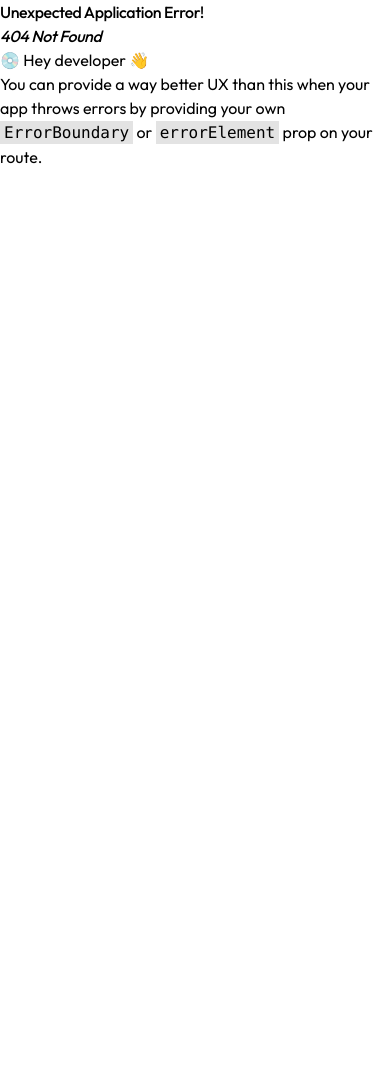
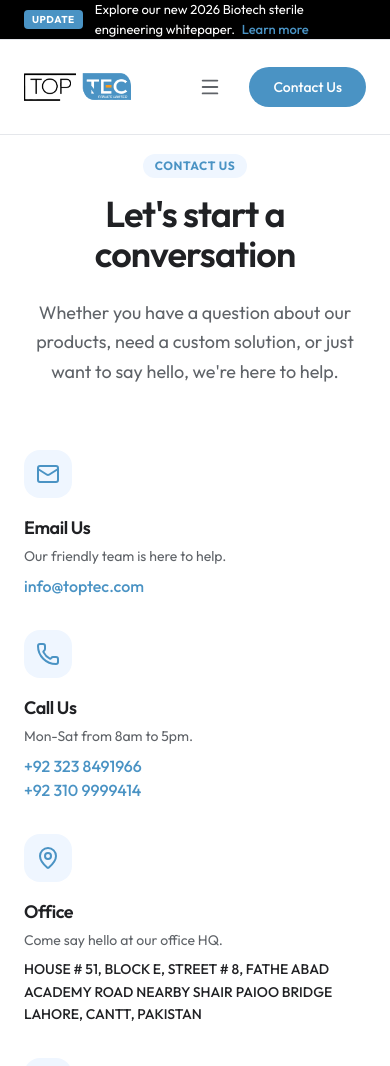
Before and after one commit to UmurAwais/TopTec, a React (Vite) app: page /contact in a window 390 px wide. Before the commit this address had no page. Shown: the top 1066 px of the page. Before the commit the page ends 844 px from the top, so only its background shows below. Built offline with nearby package versions, Linux system fonts and the light colour scheme.

Commit message:
feat: Added Contact page with modern design, responsive layout, and real contact information

```diff
--- a/src/components/Navbar.jsx
+++ b/src/components/Navbar.jsx
@@ -356,9 +356,9 @@ const Navbar = () => {
               </Link>
             </div>
 
-            <button className="ml-2 px-6 py-2.5 bg-[#4A93C4] text-white rounded-full font-medium text-sm hover:bg-[#3b7ba8] hover:shadow-md transition-all active:scale-95 cursor-pointer">
+            <Link to="/contact" className="ml-2 px-6 py-2.5 bg-[#4A93C4] text-white rounded-full font-medium text-sm hover:bg-[#3b7ba8] hover:shadow-md transition-all active:scale-95 cursor-pointer">
               Contact Us
-            </button>
+            </Link>
           </div>
         </div>
       </nav>
@@ -410,9 +410,9 @@ const Navbar = () => {
               </div>
             </div>
             <div className="mt-auto p-8 border-t border-gray-100 bg-gray-50/50">
-              <button className="w-full py-4 bg-[#4A93C4] text-white rounded-full font-medium active:scale-95 transition-all cursor-pointer">
+              <Link to="/contact" onClick={() => setIsMobileMenuOpen(false)} className="w-full py-4 bg-[#4A93C4] text-white rounded-full font-medium active:scale-95 transition-all cursor-pointer block text-center">
                 Contact Us
-              </button>
+              </Link>
             </div>
           </motion.div>
         )}
--- a/src/main.jsx
+++ b/src/main.jsx
@@ -5,6 +5,7 @@ import './index.css'
 import App from './App.jsx'
 import Home from './pages/Home.jsx'
 import About from './pages/About.jsx'
+import Contact from './pages/Contact.jsx'
 
 const router = createBrowserRouter([
   {
@@ -19,6 +20,10 @@ const router = createBrowserRouter([
         path: "about",
         element: <About />,
       },
+      {
+        path: "contact",
+        element: <Contact />,
+      },
       // Add more nested routes here
     ],
   },
--- /dev/null
+++ b/src/pages/Contact.jsx
@@ -0,0 +1,186 @@
+import React from 'react';
+import { motion } from 'framer-motion';
+import { Mail, Phone, MapPin, Clock, Send } from 'lucide-react';
+import { useEffect } from 'react';
+
+const Contact = () => {
+  useEffect(() => {
+    document.title = "Contact Us | TopTec - Get in Touch";
+    window.scrollTo(0, 0);
+  }, []);
+
+  return (
+    <div className="pt-38 pb-16 lg:pt-52 min-h-screen bg-white font-['Outfit']">
+      {/* Hero Section */}
+      <div className="max-w-350 mx-auto px-6 lg:px-12 mb-16 text-center">
+        <motion.div
+          initial={{ opacity: 0, y: 20 }}
+          animate={{ opacity: 1, y: 0 }}
+          transition={{ duration: 0.6 }}
+        >
+          <span className="inline-block py-1 px-3 rounded-full bg-blue-50 text-[#4A93C4] text-xs font-bold tracking-wider uppercase mb-4">
+            Contact Us
+          </span>
+          <h1 className="text-4xl lg:text-6xl font-semibold text-[#202124] mb-6 tracking-tight">
+            Let's start a conversation
+          </h1>
+          <p className="text-lg text-[#5f6368] max-w-2xl mx-auto leading-relaxed">
+            Whether you have a question about our products, need a custom solution, or just want to say hello, we're here to help.
+          </p>
+        </motion.div>
+      </div>
+
+      <div className="max-w-350 mx-auto px-6 lg:px-12">
+        <div className="grid grid-cols-1 lg:grid-cols-2 gap-12 lg:gap-24">
+
+          {/* Contact Info Side */}
+          <motion.div
+            initial={{ opacity: 0, x: -20 }}
+            animate={{ opacity: 1, x: 0 }}
+            transition={{ duration: 0.6, delay: 0.2 }}
+            className="space-y-10"
+          >
+            <div className="grid sm:grid-cols-2 gap-8">
+              <div className="space-y-4">
+                <div className="w-12 h-12 rounded-2xl bg-blue-50 flex items-center justify-center text-[#4A93C4]">
+                  <Mail size={24} />
+                </div>
+                <div>
+                  <h3 className="text-lg font-semibold text-[#202124] mb-1">Email Us</h3>
+                  <p className="text-[#5f6368] text-sm mb-2">Our friendly team is here to help.</p>
+                  <a href="mailto:info@toptec.com" className="text-[#4A93C4] font-medium hover:underline">info@toptec.com</a>
+                </div>
+              </div>
+
+              <div className="space-y-4">
+                <div className="w-12 h-12 rounded-2xl bg-blue-50 flex items-center justify-center text-[#4A93C4]">
+                  <Phone size={24} />
+                </div>
+                <div>
+                  <h3 className="text-lg font-semibold text-[#202124] mb-1">Call Us</h3>
+                  <p className="text-[#5f6368] text-sm mb-2">Mon-Sat from 8am to 5pm.</p>
+                  <a href="tel:+923238491966" className="text-[#4A93C4] font-medium hover:underline block">+92 323 8491966</a>
+                  <a href="tel:+923109999414" className="text-[#4A93C4] font-medium hover:underline block">+92 310 9999414</a>
+                </div>
+              </div>
+
+              <div className="space-y-4">
+                <div className="w-12 h-12 rounded-2xl bg-blue-50 flex items-center justify-center text-[#4A93C4]">
+                  <MapPin size={24} />
+                </div>
+                <div>
+                  <h3 className="text-lg font-semibold text-[#202124] mb-1">Office</h3>
+                  <p className="text-[#5f6368] text-sm mb-2">Come say hello at our office HQ.</p>
+                  <p className="text-[#202124] font-medium uppercase text-sm leading-relaxed">
+                    House # 51, Block E, Street # 8, Fathe Abad Academy Road nearby Shair Paioo Bridge<br />
+                    Lahore, Cantt, Pakistan
+                  </p>
+                </div>
+              </div>
+
+              <div className="space-y-4">
+                <div className="w-12 h-12 rounded-2xl bg-blue-50 flex items-center justify-center text-[#4A93C4]">
+                  <Clock size={24} />
+                </div>
+                <div>
+                  <h3 className="text-lg font-semibold text-[#202124] mb-1">Working Hours</h3>
+                  <p className="text-[#5f6368] text-sm mb-2">We are available on</p>
+                  <p className="text-[#202124] font-medium">Mon-Sat: 09:00 AM - 06:00 PM</p>
+                </div>
+              </div>
+            </div>
+
+            {/* Google Map Placeholder (or real embed) */}
+            <div className="w-full h-64 bg-gray-100 rounded-3xl overflow-hidden relative">
+               <iframe
+                src="https://www.google.com/maps/embed?pb=!1m18!1m12!1m3!1d6798.549646467385!2d74.3756785!3d31.5435996!2m3!1f0!2f0!3f0!3m2!1i1024!2i768!4f13.1!3m3!1m2!1s0x39190483e58107d9%3A0xc202484a008c205!2sFathe%20Abad%2C%20Lahore%2C%20Punjab%2C%20Pakistan!5e0!3m2!1sen!2s!4v1709123456789!5m2!1sen!2s"
+                width="100%"
+                height="100%"
+                style={{ border: 0 }}
+                allowFullScreen=""
+                loading="lazy"
+                referrerPolicy="no-referrer-when-downgrade"
+                className="opacity-80 hover:opacity-100 transition-opacity duration-300"
+              ></iframe>
+            </div>
+          </motion.div>
+
+          {/* Form Side */}
+          <motion.div
+            initial={{ opacity: 0, x: 20 }}
+            animate={{ opacity: 1, x: 0 }}
+            transition={{ duration: 0.6, delay: 0.2 }}
+            className="bg-gray-50 p-8 lg:p-10 rounded-4xl"
+          >
+            <form className="space-y-6">
+              <div className="grid sm:grid-cols-2 gap-6">
+                <div className="space-y-2">
+                  <label className="text-sm font-medium text-[#202124]" htmlFor="first-name">First name</label>
+                  <input
+                    type="text"
+                    id="first-name"
+                    className="w-full px-4 py-3 rounded-xl border border-gray-200 focus:border-[#4A93C4] focus:ring-2 focus:ring-blue-100 outline-none transition-all bg-white"
+                    placeholder="First name"
+                  />
+                </div>
+                <div className="space-y-2">
+                  <label className="text-sm font-medium text-[#202124]" htmlFor="last-name">Last name</label>
+                  <input
+                    type="text"
+                    id="last-name"
+                    className="w-full px-4 py-3 rounded-xl border border-gray-200 focus:border-[#4A93C4] focus:ring-2 focus:ring-blue-100 outline-none transition-all bg-white"
+                    placeholder="Last name"
+                  />
+                </div>
+              </div>
+
+              <div className="space-y-2">
+                <label className="text-sm font-medium text-[#202124]" htmlFor="email">Email</label>
+                <input
+                  type="email"
+                  id="email"
+                  className="w-full px-4 py-3 rounded-xl border border-gray-200 focus:border-[#4A93C4] focus:ring-2 focus:ring-blue-100 outline-none transition-all bg-white"
+                  placeholder="you@company.com"
+                />
+              </div>
+
+              <div className="space-y-2">
+                <label className="text-sm font-medium text-[#202124]" htmlFor="subject">Subject</label>
+                <select
+                  id="subject"
+                  className="w-full px-4 py-3 rounded-xl border border-gray-200 focus:border-[#4A93C4] focus:ring-2 focus:ring-blue-100 outline-none transition-all bg-white text-gray-600 appearance-none cursor-pointer"
+                >
+                  <option>Select a subject</option>
+                  <option>Sales Inquiry</option>
+                  <option>Technical Support</option>
+                  <option>Partnership</option>
+                  <option>Other</option>
+                </select>
+              </div>
+
+              <div className="space-y-2">
+                <label className="text-sm font-medium text-[#202124]" htmlFor="message">Message</label>
+                <textarea
+                  id="message"
+                  rows="4"
+                  className="w-full px-4 py-3 rounded-xl border border-gray-200 focus:border-[#4A93C4] focus:ring-2 focus:ring-blue-100 outline-none transition-all bg-white resize-none"
+                  placeholder="Leave us a message..."
+                ></textarea>
+              </div>
+
+              <button
+                type="submit"
+                className="w-full py-4 bg-[#4A93C4] text-white rounded-xl font-semibold text-lg hover:bg-[#3b7ba8] hover:shadow-lg hover:shadow-blue-100 transition-all active:scale-[0.98] flex items-center justify-center gap-2"
+              >
+                Send Message
+                <Send size={18} />
+              </button>
+            </form>
+          </motion.div>
+        </div>
+      </div>
+    </div>
+  );
+};
+
+export default Contact;
```
